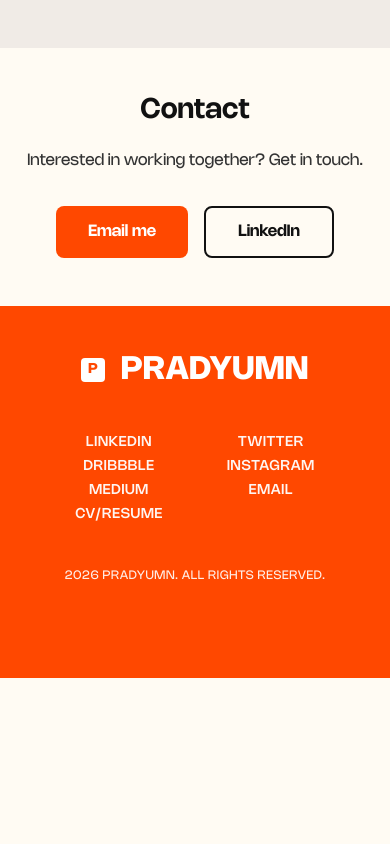
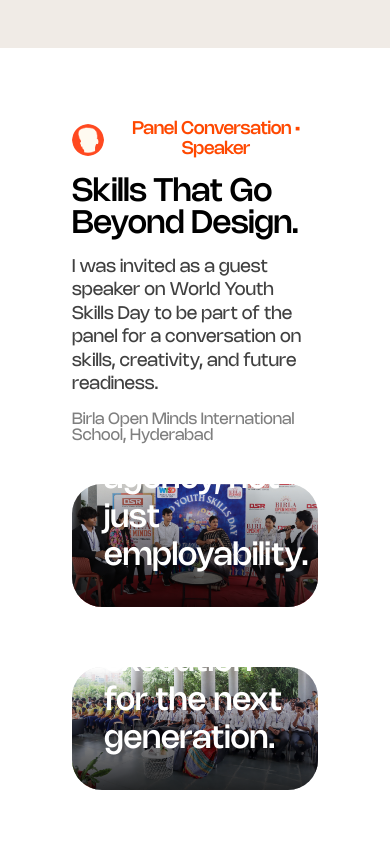
Before and after one commit to PradyumnSoni/portfolio-v2, a Next.js app: page / in a window 390 px wide. Shown: the part 4820-5664 px from the top of the page. Before the commit the page ends 5498 px from the top, so only its background shows below. Built offline with nearby package versions, Linux system fonts and the light colour scheme.

Commit message:
Add BirlaPanel component to Community Education section; implement styles for layout and presentation of panel conversation details and images.

```diff
--- a/components/sections/CommunityEducationSection.module.scss
+++ b/components/sections/CommunityEducationSection.module.scss
@@ -194,3 +194,91 @@
   font-size: 1.25rem; // 20px
   color: rgba(255, 255, 255, 0.5);
 }
+
+/* Birla panel */
+.birlaSection {
+  background: #ffffff;
+}
+
+.birla {
+  display: flex;
+  flex-direction: column;
+  gap: clamp(2.5rem, 6vw, 6.25rem);
+}
+
+.birlaText {
+  display: flex;
+  flex-direction: column;
+  gap: 16px;
+  max-width: 1000px;
+}
+
+.birlaTitle {
+  margin: 0;
+  font-family: var(--font-primary);
+  font-weight: var(--font-weight-medium);
+  font-size: clamp(2rem, 5vw, 3.5rem);
+  letter-spacing: -0.01em;
+  color: #000;
+}
+
+.birlaBody {
+  margin: 0;
+  font-family: var(--font-primary);
+  font-weight: var(--font-weight-regular);
+  font-size: clamp(1.125rem, 2.7vw, 1.75rem);
+  line-height: 1.3;
+  color: rgba(0, 0, 0, 0.75);
+}
+
+.birlaMeta {
+  margin: 0;
+  font-family: var(--font-primary);
+  font-weight: var(--font-weight-regular);
+  font-size: 1rem;
+  color: rgba(0, 0, 0, 0.5);
+}
+
+.birlaGrid {
+  display: flex;
+  flex-direction: column;
+  gap: 60px;
+}
+
+.birlaItem {
+  position: relative;
+  border-radius: 30px;
+  overflow: hidden;
+  margin: 0;
+}
+
+.birlaImage {
+  position: relative;
+  aspect-ratio: 1200 / 600;
+  background: var(--color-border);
+}
+
+.birlaImg {
+  object-fit: cover;
+}
+
+.birlaOverlay {
+  position: absolute;
+  inset: 0;
+  background: linear-gradient(transparent, rgba(0, 0, 0, 0.8));
+}
+
+.birlaCaption {
+  position: absolute;
+  inset-inline: 0;
+  bottom: 0;
+  margin: 0;
+  padding: var(--space-xl);
+  max-width: 700px;
+  width: 100%;
+  font-family: var(--font-primary);
+  font-weight: var(--font-weight-medium);
+  line-height: 1.2;
+  font-size: 2rem;
+  color: var(--color-text-inverse);
+}
--- a/components/sections/CommunityEducationSection.tsx
+++ b/components/sections/CommunityEducationSection.tsx
@@ -14,6 +14,7 @@ export function CommunityEducationSection() {
     >
       <CommunityEducationIntro />
       <CanaryWorkshop />
+      <BirlaPanel />
     </section>
   );
 }
@@ -156,3 +157,81 @@ function WorkshopCard({ title, body, imageSrc }: WorkshopCardProps) {
     </article>
   );
 }
+
+function BirlaPanel() {
+  return (
+    <div className={styles.birlaSection} aria-labelledby="birla-heading">
+      <ScrollReveal className={styles.inner}>
+        <div className={styles.birla}>
+          <div className={styles.birlaText}>
+            <Tag
+              as="div"
+              className={styles.introTag}
+              textClassName={styles.tagText}
+              icon={
+                <Image
+                  src="/pradyhead.png"
+                  alt=""
+                  width={32}
+                  height={32}
+                  className={styles.tagIcon}
+                  aria-hidden
+                />
+              }
+            >
+              Panel Conversation • Speaker
+            </Tag>
+            <h3 id="birla-heading" className={styles.birlaTitle}>
+              Skills That Go Beyond Design.
+            </h3>
+            <p className={styles.birlaBody}>
+              I was invited as a guest speaker on World Youth Skills Day to be
+              part of the panel for a conversation on skills, creativity, and
+              future readiness.
+            </p>
+            <p className={styles.birlaMeta}>
+              Birla Open Minds International School, Hyderabad
+            </p>
+          </div>
+
+          <div className={styles.birlaGrid}>
+            <figure className={styles.birlaItem}>
+              <div className={styles.birlaImage}>
+                <Image
+                  src="/BirlaPanel1.jpg"
+                  alt=""
+                  fill
+                  className={styles.birlaImg}
+                  sizes="(max-width: 900px) 100vw, 600px"
+                  unoptimized
+                />
+                <div className={styles.birlaOverlay} aria-hidden />
+              </div>
+              <figcaption className={styles.birlaCaption}>
+                Positioning skills as tools for agency, not just employability.
+              </figcaption>
+            </figure>
+
+            <figure className={styles.birlaItem}>
+              <div className={styles.birlaImage}>
+                <Image
+                  src="/BirlaPanel2.jpg"
+                  alt=""
+                  fill
+                  className={styles.birlaImg}
+                  sizes="(max-width: 900px) 100vw, 600px"
+                  unoptimized
+                />
+                <div className={styles.birlaOverlay} aria-hidden />
+              </div>
+              <figcaption className={styles.birlaCaption}>
+                Connecting creativity, business thinking, and execution for the
+                next generation.
+              </figcaption>
+            </figure>
+          </div>
+        </div>
+      </ScrollReveal>
+    </div>
+  );
+}
```
Also changed, not shown: public/BirlaPanel1.jpg (added), public/BirlaPanel2.jpg (added).
